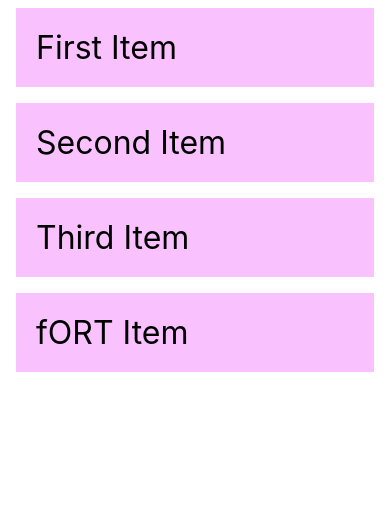
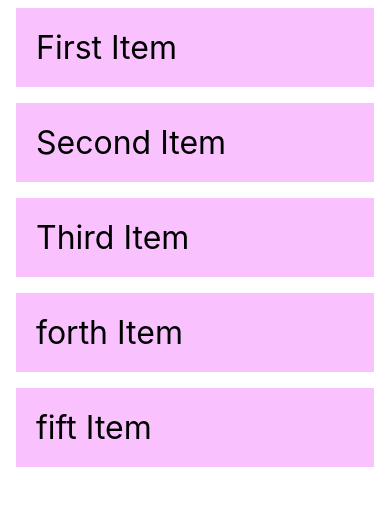
Before and after one commit to BEGDAR8ZOUHAIR/Book-Store, a React Native app: screen / in a window 390 px wide. Shown: the top 506 px of the page. Built offline with nearby package versions, Linux system fonts and the light colour scheme.

Commit message:
fix type error

```diff
--- a/App.tsx
+++ b/App.tsx
@@ -1,5 +1,6 @@
 import React from 'react';
-import {
+import
+{
   SafeAreaView,
   View,
   FlatList,
@@ -23,17 +24,26 @@ const DATA = [
   },
   {
     id: '58694a0f-3da1--bd96-145571e29d72',
-    title: 'fORT Item',
-  }
+    title: 'forth Item',
+  },
+  {
+    id: '58694a0f-3da1--bd93-145571e29d72',
+    title: 'fift Item',
+  },
 ];
 
-const Item = ({ title }) => (
+type Item = {
+  title: string
+};
+
+const Item = ({ title }: Item) => (
   <View style={styles.item}>
     <Text style={styles.title}>{title}</Text>
   </View>
 );
 
-const App = () => {
+const App = () =>
+{
   return (
     <SafeAreaView style={styles.container}>
       <FlatList
```
